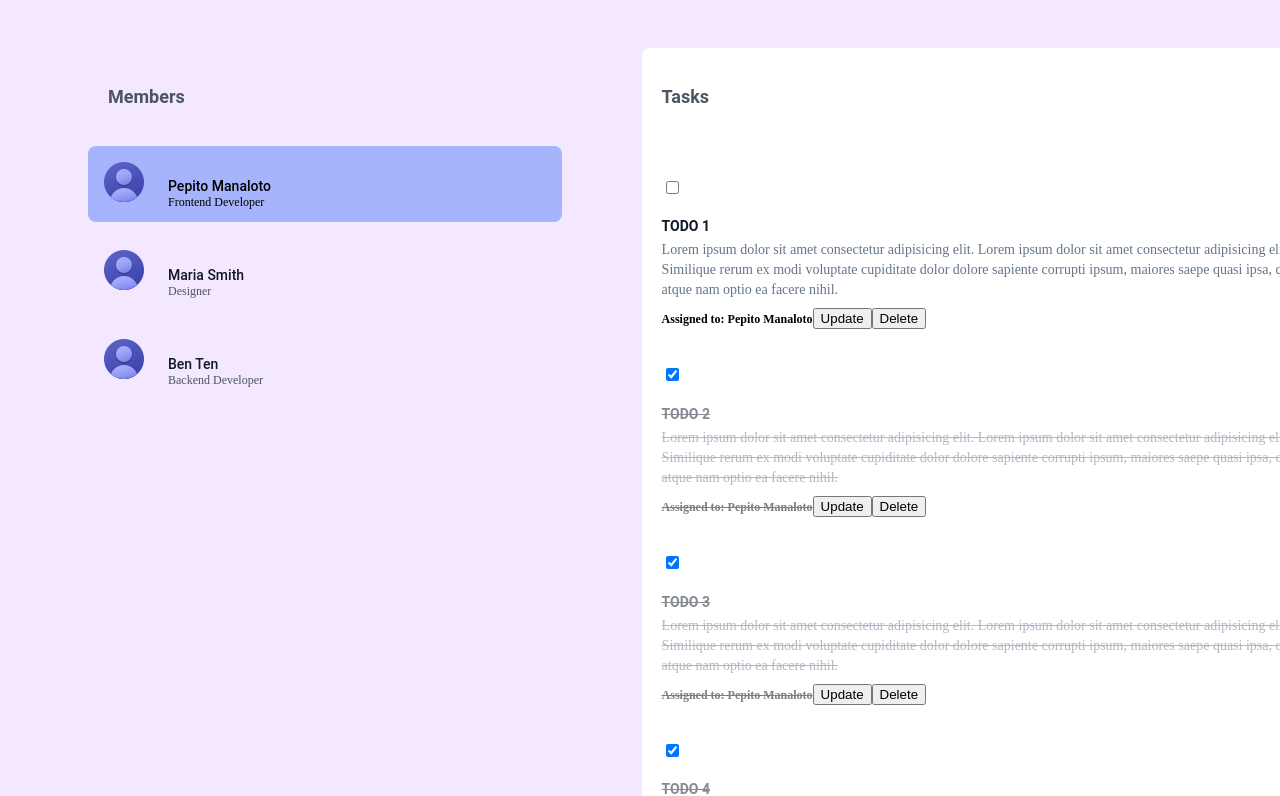
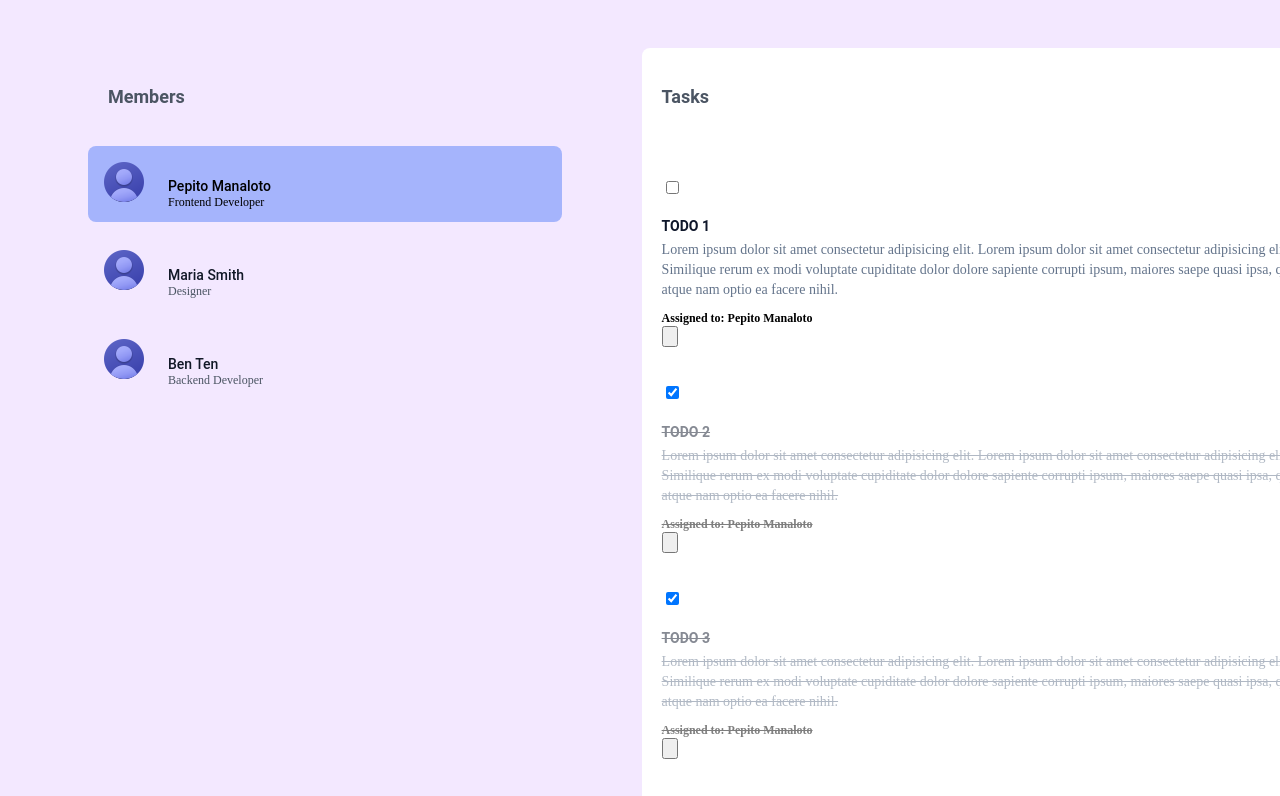
Before and after one commit to reeceballano/taskmaker, a Vue app: page / in a window 1280 px wide. Shown: the top 796 px of the page. Built offline with nearby package versions, Linux system fonts and the light colour scheme; the HTML template or start-up script is replaced by a standard one.

Commit message:
added delete component

```diff
--- /dev/null
+++ b/src/components/DeleteIcon.vue
@@ -0,0 +1,15 @@
+<template>
+    <button @click="handleDelete">
+        <svg xmlns="http://www.w3.org/2000/svg" fill="none" viewBox="0 0 24 24" stroke-width="1.5" stroke="currentColor" class="w-4 h-4 stroke-red-600 hover:scale-110 delay-75 transition ease-in-out">
+            <path stroke-linecap="round" stroke-linejoin="round" d="M14.74 9l-.346 9m-4.788 0L9.26 9m9.968-3.21c.342.052.682.107 1.022.166m-1.022-.165L18.16 19.673a2.25 2.25 0 01-2.244 2.077H8.084a2.25 2.25 0 01-2.244-2.077L4.772 5.79m14.456 0a48.108 48.108 0 00-3.478-.397m-12 .562c.34-.059.68-.114 1.022-.165m0 0a48.11 48.11 0 013.478-.397m7.5 0v-.916c0-1.18-.91-2.164-2.09-2.201a51.964 51.964 0 00-3.32 0c-1.18.037-2.09 1.022-2.09 2.201v.916m7.5 0a48.667 48.667 0 00-7.5 0" />
+        </svg>
+    </button>
+</template>
+
+<script setup>
+const emits = defineEmits(['handleDelete']);
+
+const handleDelete = () => {
+    emits('handleDelete');
+}
+</script>
--- a/src/components/Todo.vue
+++ b/src/components/Todo.vue
@@ -7,9 +7,14 @@
             <div class="col-span-3">
                 <h4 :class="todo.status ? 'is-completed' : ''">{{todo.name}}</h4>
                 <p :class="todo.status ? 'is-completed' : ''">Lorem ipsum dolor sit amet consectetur adipisicing elit. Lorem ipsum dolor sit amet consectetur adipisicing elit. Similique rerum ex modi voluptate cupiditate dolor dolore sapiente corrupti ipsum, maiores saepe quasi ipsa, quisquam atque nam optio ea facere nihil.</p>
-                <span :class="todo.status ? 'is-completed' : ''">Assigned to: Pepito Manaloto</span>
-                <button @click="updateTodo(todo.id)">Update</button>
-                <button @click="deleteTodo(todo.id)">Delete</button>
+                <div class="actions grid grid-cols-2">
+                    <span :class="todo.status ? 'is-completed' : ''">Assigned to: Pepito Manaloto</span>
+
+                    <div class="justify-self-end">
+                        <DeleteIcon @handleDelete="deleteTodo(todo.id)" />
+                    </div>
+                </div>
+
             </div>
         </div>
     </div>
@@ -18,6 +23,7 @@
 <script setup>
     import { computed, inject } from 'vue';
     import Checkbox from './Checkbox.vue';
+    import DeleteIcon from './DeleteIcon.vue';
 
     const { todo } = defineProps({
         todo: {
@@ -45,7 +51,6 @@
             py-3
             border-b-2
             mb-3
-            cursor-pointer
             delay-75
             transition ease-in-out
             hover:drop-shadow-xl
@@ -53,7 +58,7 @@
     }
 
     .task-item h4 {
-        @apply text-sm text-slate-900 font-semibold -mb-1 transition ease-in-out delay-150 uppercase
+        @apply text-sm text-slate-900 font-semibold -mb-1 transition ease-in-out delay-150 uppercase cursor-pointer
     }
 
     .task-item p {
@@ -61,6 +66,6 @@
     }
 
     .task-item span {
-        @apply text-xs font-semibold
+        @apply text-xs font-semibold cursor-pointer
     }
 </style>
```
